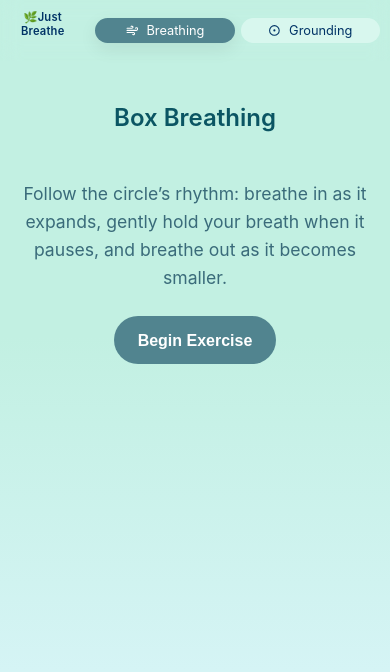
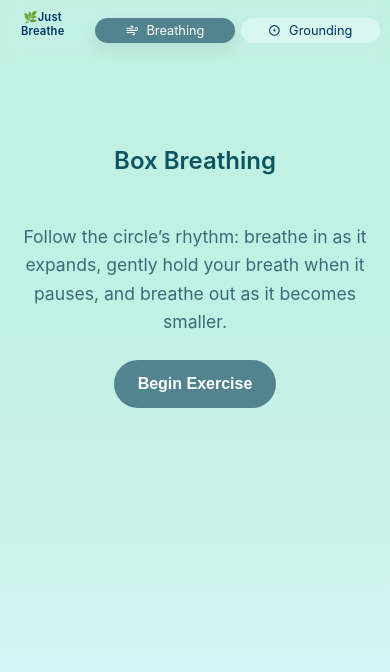
Before and after one commit to Eka1984/panic-tools, a React (Vite) app: page / in a window 390 px wide. Shown: the top 672 px of the page. Built offline with nearby package versions, Linux system fonts and the light colour scheme; a web font is replaced by a local one.

Commit message:
style(App, PageContainer, Breathing): enhance layout and responsiveness with CSS adjustments

```diff
--- /dev/null
+++ b/src/App.module.css
@@ -0,0 +1,5 @@
+.app {
+  min-height: 100dvh;
+  display: flex;
+  flex-direction: column;
+}
--- a/src/App.tsx
+++ b/src/App.tsx
@@ -8,12 +8,13 @@ import Header from "./components/Header/Header";
 import NotFound from "./pages/NotFound";
 import ScrollToTop from "./components/ScrollToTop/ScrollToTop";
 import PageContainer from "./components/PageContainer/PageContainer";
+import styles from "./App.module.css";
 
 export default function App() {
   const location = useLocation();
 
   return (
-    <>
+    <div className={styles.app}>
       <ScrollToTop />
       <Header />
       <PageContainer>
@@ -26,6 +27,6 @@ export default function App() {
           </Routes>
         </AnimatePresence>
       </PageContainer>
-    </>
+    </div>
   );
 }
--- a/src/components/PageContainer/PageContainer.module.css
+++ b/src/components/PageContainer/PageContainer.module.css
@@ -1,13 +1,11 @@
 .container {
-  /* base (phones) */
   width: 100%;
   max-width: 640px; /* phones */
   margin-inline: auto;
-  /* padding: 0.5rem 1rem;  */
   display: flex;
   flex-direction: column;
   gap: 1rem;
-  /* min-height: calc(100vh - var(--header-height)); */
+  flex: 1;
 }
 
 /* ≥ 640px (big phones / small tablets) */
--- a/src/components/PageContainer/PageContainer.tsx
+++ b/src/components/PageContainer/PageContainer.tsx
@@ -5,9 +5,5 @@ type PageContainerProps = {
 };
 
 export default function PageContainer({ children }: PageContainerProps) {
-  return (
-    <div className={styles.container}>
-      <div>{children}</div>
-    </div>
-  );
+  return <div className={styles.container}>{children}</div>;
 }
--- a/src/pages/Breathing/Breathing.module.css
+++ b/src/pages/Breathing/Breathing.module.css
@@ -1,13 +1,15 @@
 .page {
   width: 100%;
   margin: 0 auto;
-  padding: 24px env(safe-area-inset-right, 16px) 32px
-    env(safe-area-inset-left, 16px);
+  /* padding: 24px env(safe-area-inset-right, 16px) 32px
+    env(safe-area-inset-left, 16px); */
   display: flex;
   flex-direction: column;
   gap: 16px;
   align-items: center;
   text-align: center;
+  flex: 1;
+  padding-top: 8vh;
 }
 
 .primary {
--- a/src/pages/Breathing/Breathing.tsx
+++ b/src/pages/Breathing/Breathing.tsx
@@ -22,6 +22,7 @@ export default function Breathing() {
 
   return (
     <motion.div
+      className={styles.motionWrapper}
       initial={{ opacity: 0 }}
       animate={{ opacity: 1 }}
       exit={{ opacity: 0 }}
@@ -35,17 +36,6 @@ export default function Breathing() {
             onClick={handleStartExercise}
           />
         ) : (
-          // <section>
-          //   <h1>Box Breathing</h1>
-          //   <p>
-          //     Follow the circle’s rhythm: breathe in as it expands, gently hold
-          //     your breath when it pauses, and breathe out as it becomes smaller.
-          //   </p>
-          //   {/* <button className={styles.primary} onClick={handleStartExercise}>
-          //     Begin Exercise
-          //   </button> */}
-          //   <Button onClick={handleStartExercise}>Begin Exercise</Button>
-          // </section>
           <section>
             <div className={styles.circlePlaceholder}>
               <BreathingCircle isRunning={isRunning} />
--- a/src/styles/app.css
+++ b/src/styles/app.css
@@ -9,6 +9,7 @@
   gap: 16px;
   align-items: stretch;
   text-align: center;
+  padding-top: 8vh;
 }
 
 .primary {
```
